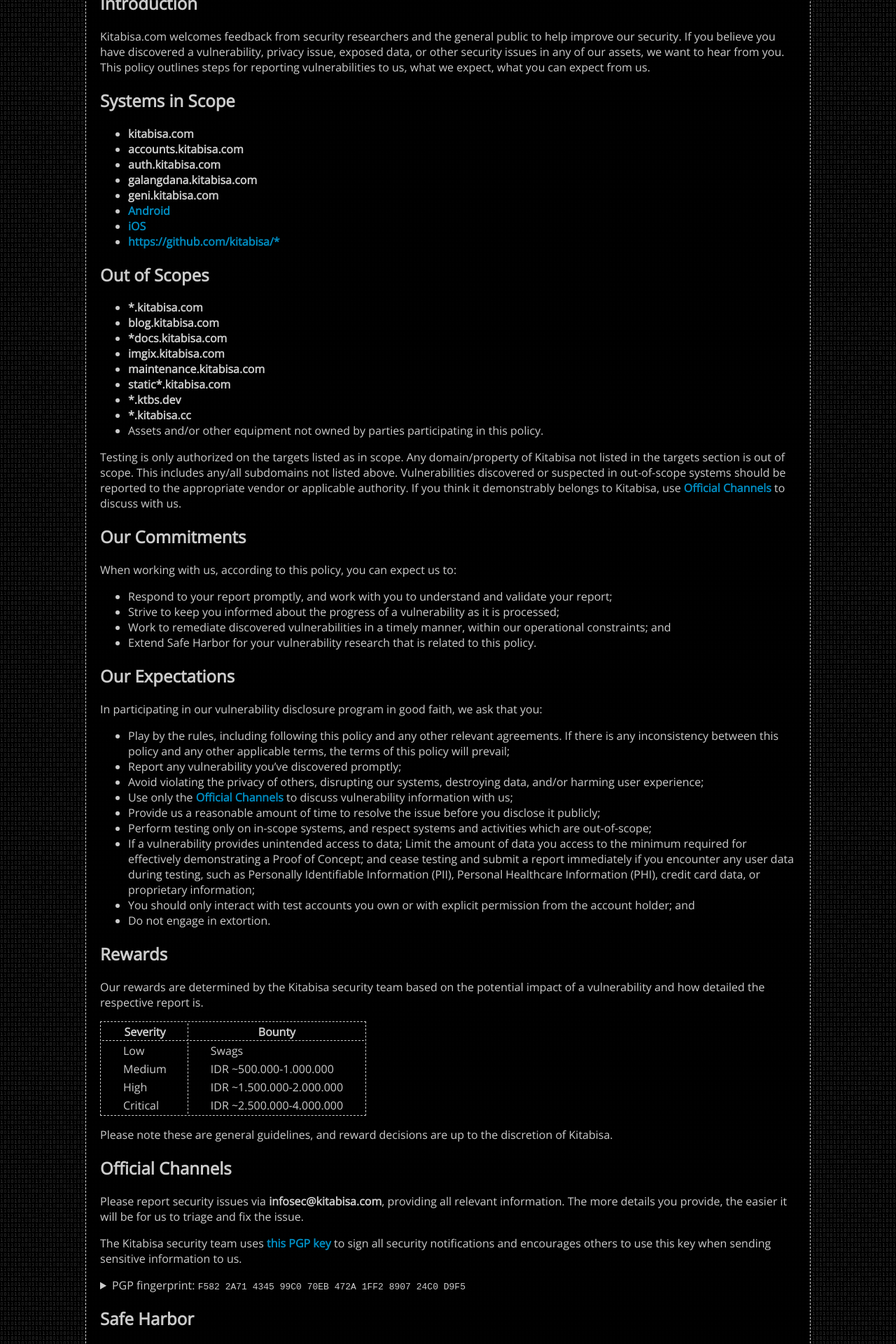
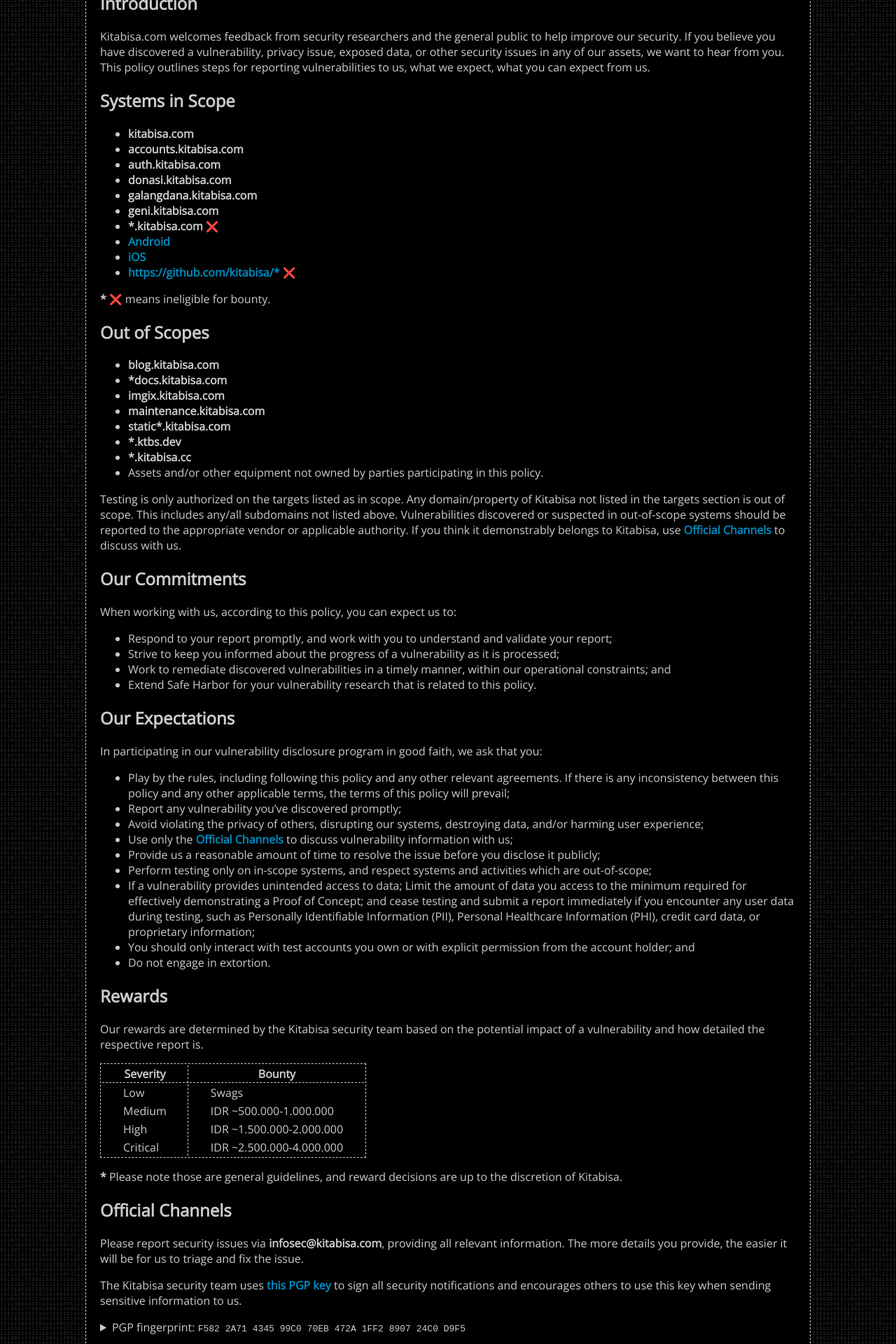
Before and after one commit to kitabisa/responsible-disclosure, a Jekyll site: the page built from index.md, in a window 1280 px wide. Shown: the part 633-2553 px from the top of the page at 70% size. Built offline with Jekyll 4.4.1, drawn with Linux system fonts in a browser that asks for light colours; our own code applies the rules of GitHub Pages for plain Markdown files.

Commit message:
Add ineligible notes & update scopes struct

```diff
--- a/_config.yml
+++ b/_config.yml
@@ -13,16 +13,27 @@
 pgp_fingerprint: F582 2A71 4345 99C0 70EB  472A 1FF2 8907 24C0 D9F5
 scopes:
   in:
-    - kitabisa.com
-    - accounts.kitabisa.com
-    - auth.kitabisa.com
-    - galangdana.kitabisa.com
-    - geni.kitabisa.com
-    - <a href="https://play.google.com/store/apps/details?id=com.kitabisa.android">Android</a>
-    - <a href="https://apps.apple.com/id/app/kitabisa/id1458307938">iOS</a>
-    - <a href="https://github.com/kitabisa?type=source">https://github.com/kitabisa/*</a>
+    - value: kitabisa.com
+      eligible: true
+    - value: accounts.kitabisa.com
+      eligible: true
+    - value: auth.kitabisa.com
+      eligible: true
+    - value: donasi.kitabisa.com
+      eligible: true
+    - value: galangdana.kitabisa.com
+      eligible: true
+    - value: geni.kitabisa.com
+      eligible: true
+    - value: "*.kitabisa.com"
+      eligible: false
+    - value: <a href="https://play.google.com/store/apps/details?id=com.kitabisa.android">Android</a>
+      eligible: true
+    - value: <a href="https://apps.apple.com/id/app/kitabisa/id1458307938">iOS</a>
+      eligible: true
+    - value: <a href="https://github.com/kitabisa?type=source">https://github.com/kitabisa/*</a>
+      eligible: false
   out:
-    - "*.kitabisa.com"
     - blog.kitabisa.com
     - "*docs.kitabisa.com"
     - imgix.kitabisa.com
--- a/assets/css/style.css
+++ b/assets/css/style.css
@@ -49,6 +49,11 @@
 .logo {
 	color: rgb(0, 174, 239);
 	font: 8px/8px monospace;
+}
+
+.ineligible {
+	color: red;
+	font-size: 15px;
 }
 
 @media only screen and (max-width: 650px) {
--- a/index.md
+++ b/index.md
@@ -12,8 +12,10 @@
 ## Systems in Scope
 
 {% for in-scope in site.scopes.in %}
-- <div><b>{{ in-scope }}</b></div>
+- <div><b>{{ in-scope.value }}</b>{% if in-scope.eligible == false %} <span class="ineligible">❌</span>{% endif %}</div>
 {% endfor %}
+
+<b>\*</b> <span class="ineligible">❌</span> means ineligible for bounty.
 
 ## Out of Scopes
 
@@ -62,7 +64,7 @@
   </tbody>
 </table>
 
-Please note these are general guidelines, and reward decisions are up to the discretion of Kitabisa.
+<b>\*</b> Please note those are general guidelines, and reward decisions are up to the discretion of Kitabisa.
 
 ## Official Channels
 
```
